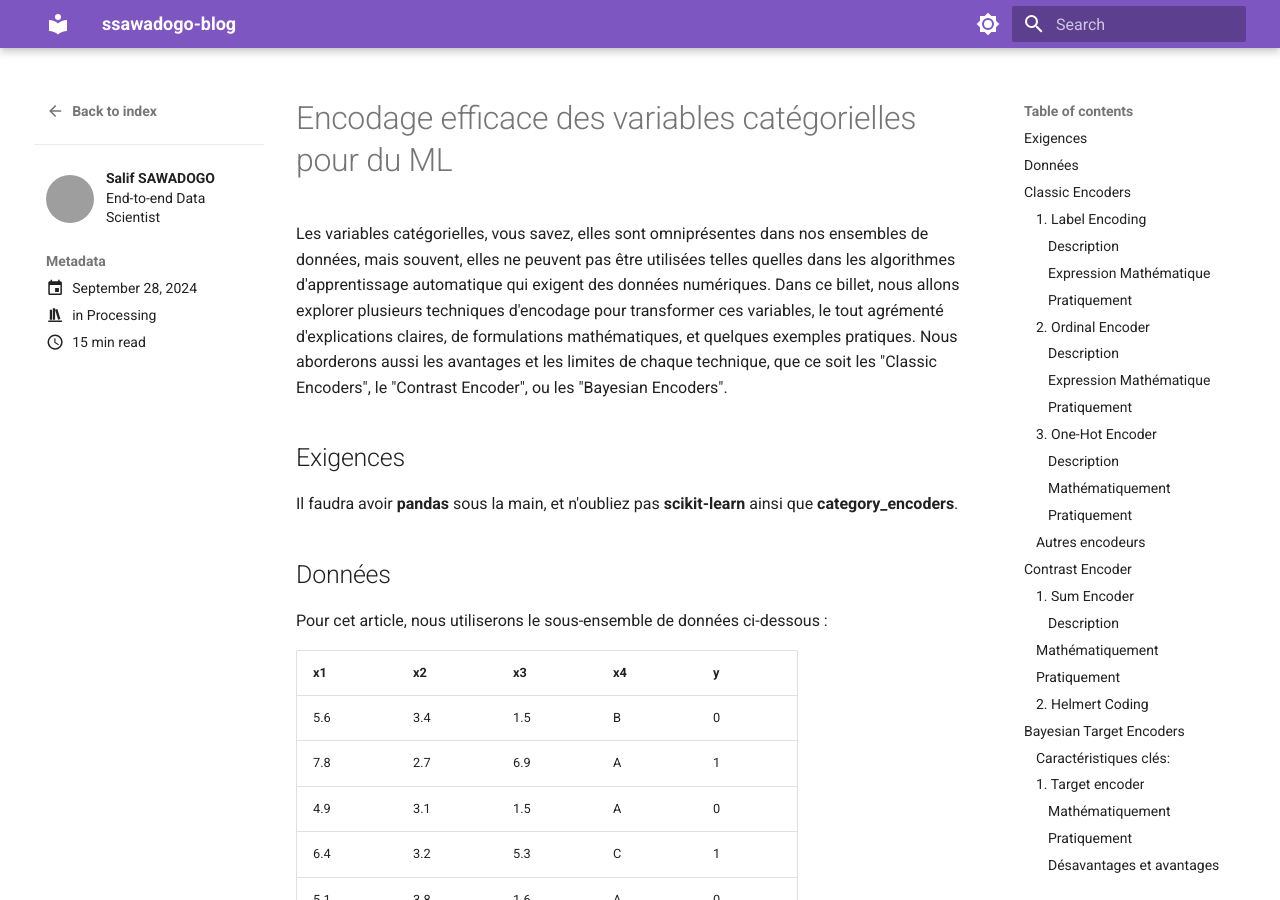
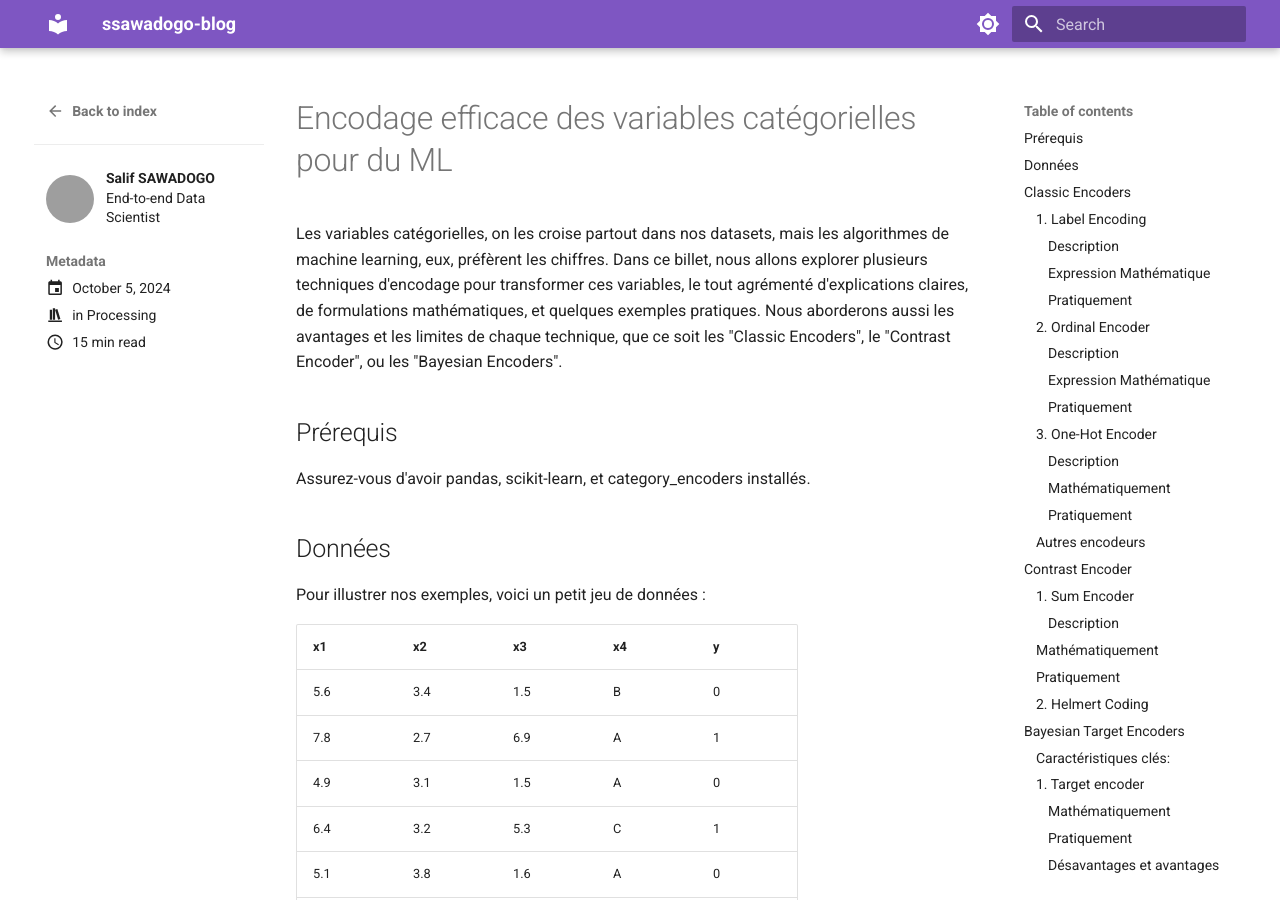
Before and after one commit to sawallesalfo/blog, an MkDocs documentation site: the page built from docs/posts/encoding_categorical_features_for_ML.md, in a window 1280 px wide and 900 px high. Built offline with MkDocs 1.6.1 and Material for MkDocs 9.7.7, drawn with Linux system fonts in a browser that asks for light colours; comment, search, counter and statistics services are not loaded; some of the changed text lies outside the part shown; grey boxes are pictures that could not be loaded.

Commit message:
predeploy caterigocal encoder

```diff
--- a/docs/posts/encoding_categorical_features_for_ML.md
+++ b/docs/posts/encoding_categorical_features_for_ML.md
@@ -1,5 +1,5 @@
 ---
-date: 2024-09-28
+date: 2024-10-05
 authors:
     - ssawadogo
 categories:
@@ -8,14 +8,17 @@ categories:
 
 # Encodage efficace des variables catégorielles pour du ML
 
-Les variables catégorielles, vous savez, elles sont omniprésentes dans nos ensembles de données, mais souvent, elles ne peuvent pas être utilisées telles quelles dans les algorithmes d'apprentissage automatique qui exigent des données numériques. Dans ce billet, nous allons explorer plusieurs techniques d'encodage pour transformer ces variables, le tout agrémenté d'explications claires, de formulations mathématiques, et quelques exemples pratiques. Nous aborderons aussi les avantages et les limites de chaque technique, que ce soit les "Classic Encoders", le "Contrast Encoder", ou les "Bayesian Encoders".
+Les variables catégorielles, on les croise partout dans nos datasets, mais les algorithmes de machine learning, eux, préfèrent les chiffres. Dans ce billet, nous allons explorer plusieurs techniques d'encodage pour transformer ces variables, le tout agrémenté d'explications claires, de formulations mathématiques, et quelques exemples pratiques. Nous aborderons aussi les avantages et les limites de chaque technique, que ce soit les "Classic Encoders", le "Contrast Encoder", ou les "Bayesian Encoders".
+<!-- more -->
 
-## Exigences
-Il faudra avoir **pandas** sous la main, et n'oubliez pas **scikit-learn** ainsi que **category_encoders**.
+## Prérequis
+
+Assurez-vous d'avoir pandas, scikit-learn, et category_encoders installés.
+
 
 ## Données
 
-Pour cet article, nous utiliserons le sous-ensemble de données ci-dessous :
+Pour illustrer nos exemples, voici un petit jeu de données :
 
 | x1  | x2  | x3  | x4 | y |
 |-----|-----|-----|----|---|
@@ -508,7 +511,7 @@ L'idée principale est d'utiliser les informations du target de manière ordonn
 3. **Encodage des données de test**
    - Pour les données de test, l'encodage est basé sur les moyennes calculées à partir des données d'entraînement, sans fuite d'information.
 
-### Pourquoi CatBoost Encoder est-il Efficace ?
+### Pourquoi CatBoost encoder est-il Efficace ?
 
 L'encodeur CatBoost réduit efficacement la fuite d'information grâce à sa méthode de calcul séquentiel. Voici quelques atouts :
 - **Séquentiel et Progressif** : En n'utilisant que les observations précédentes, il évite que la valeur actuelle influence son encodage.
```
Also changed, not shown: other parts of docs/posts/encoding_categorical_features_for_ML.md (+1 -1 lines).
